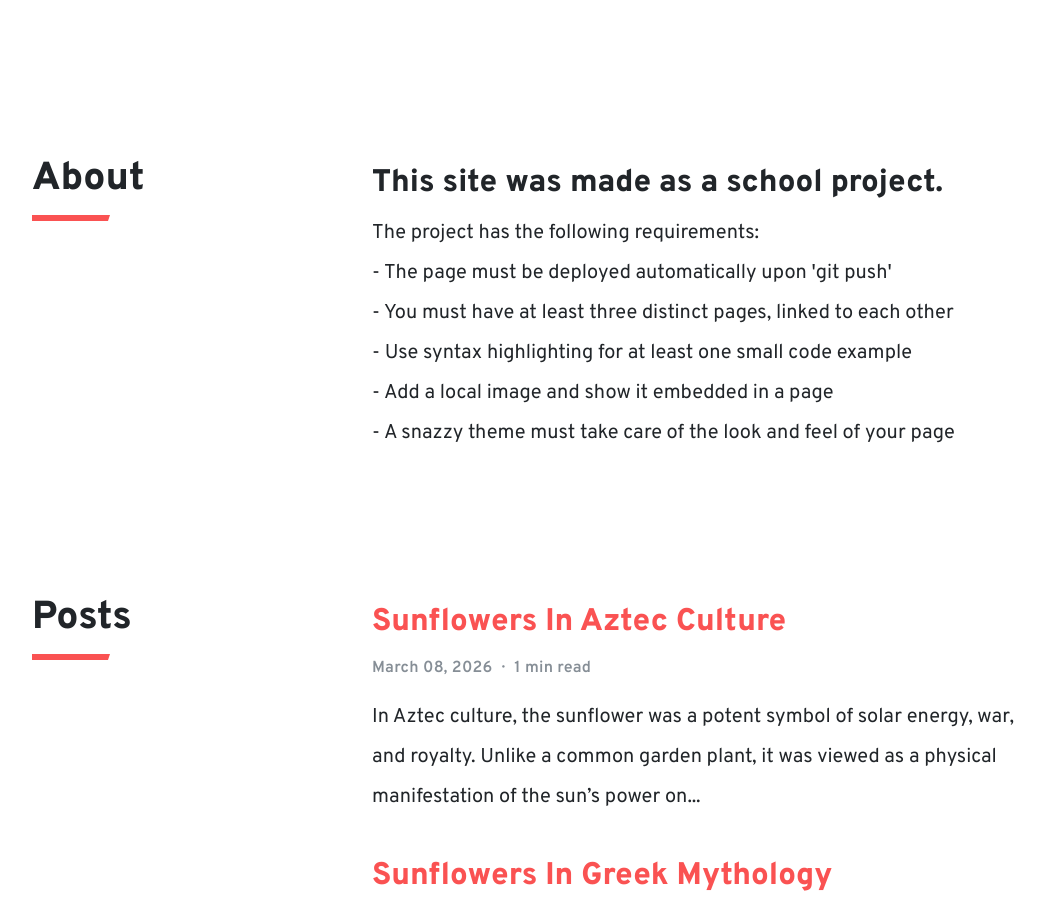
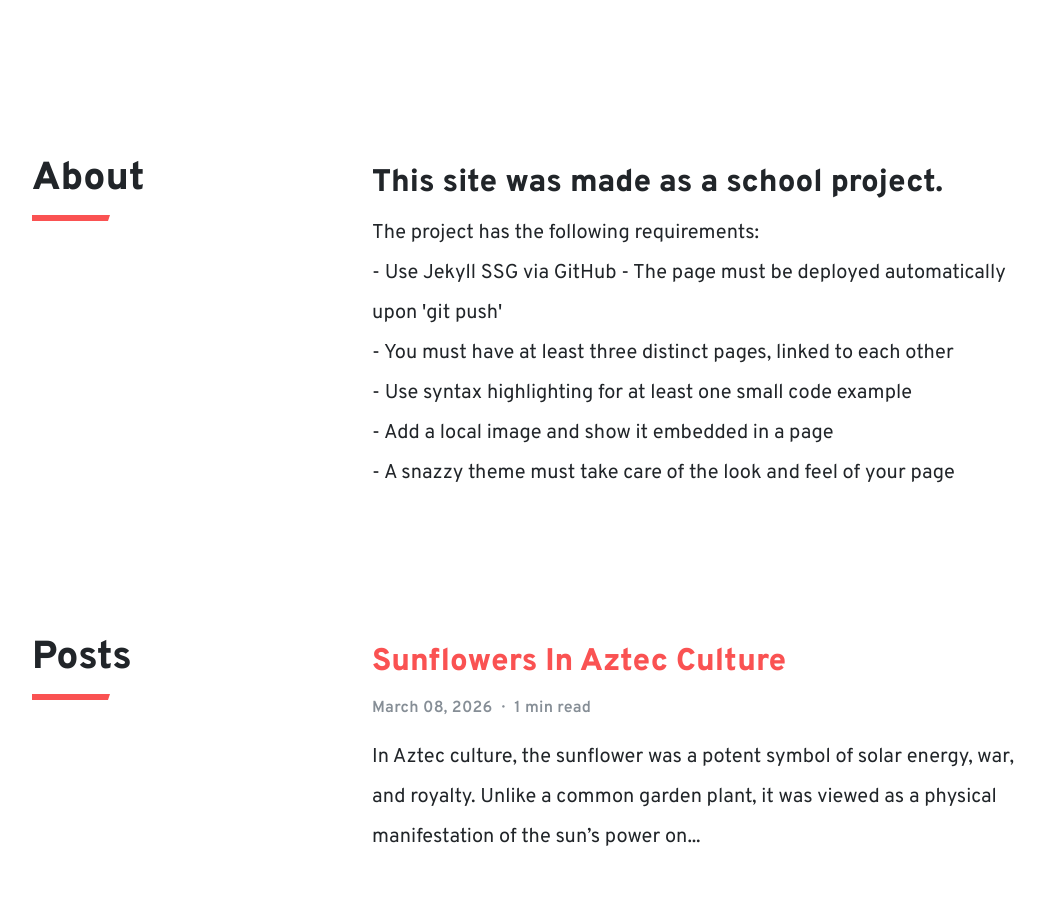
Before and after one commit to BurningFairy/BurningFairy.github.io, a Jekyll site: the page built from index.html, in a window 1280 px wide and 900 px high, scrolled down 985 px. Shown: the whole window, without its empty margins (108-1153 px from the left). Built offline with Jekyll 4.4.1, drawn with Linux system fonts in a browser that asks for light colours.

Commit message:
added requirement to main page

```diff
--- a/index.html
+++ b/index.html
@@ -22,6 +22,7 @@
     <article>
       <h3 class="section-header">This site was made as a school project.</h3>
       <p class="section-body">The project has the following requirements:<br>
+      - Use Jekyll SSG via GitHub
       - The page must be deployed automatically upon 'git push'<br>
       - You must have at least three distinct pages, linked to each other<br>
       - Use syntax highlighting for at least one small code example<br>
```
